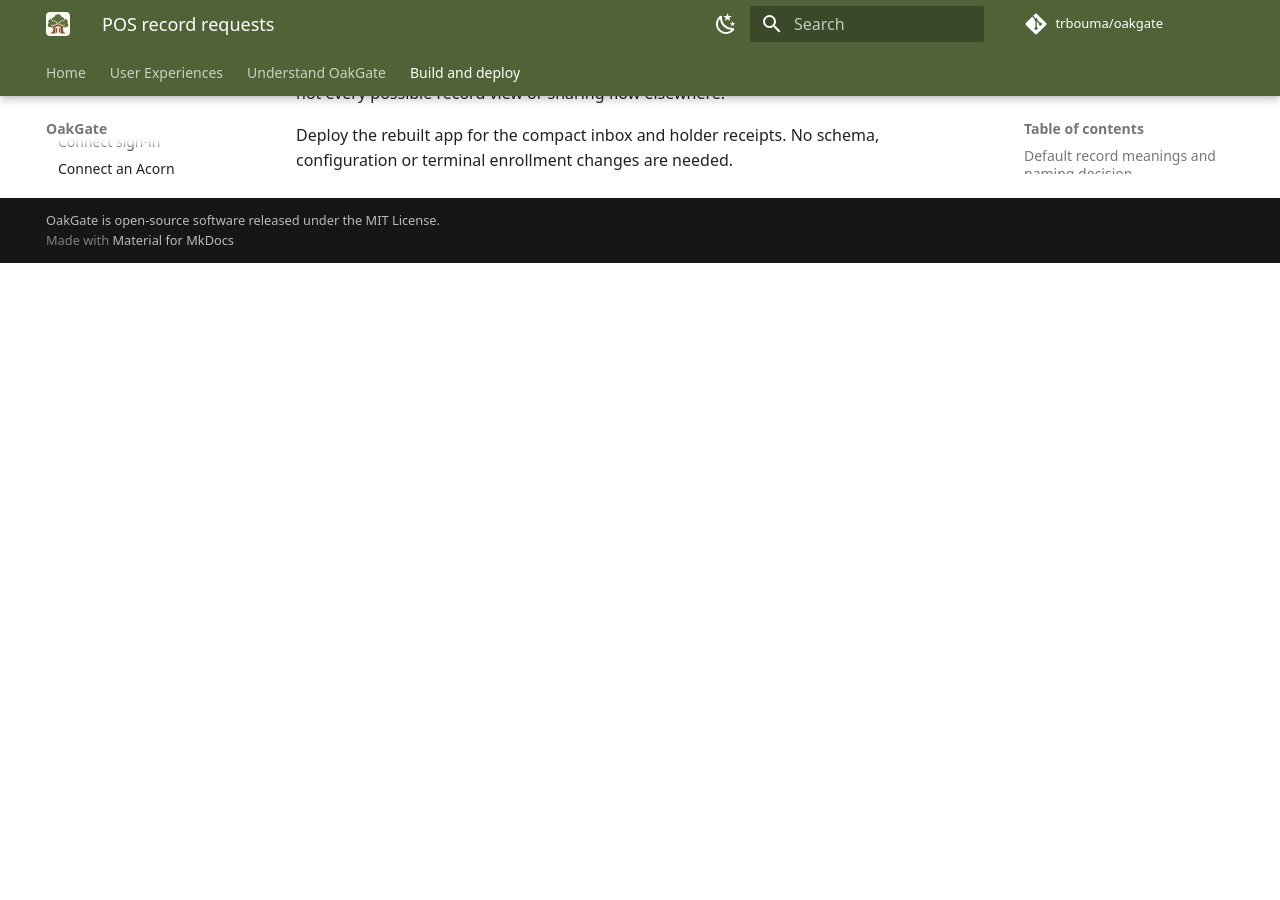
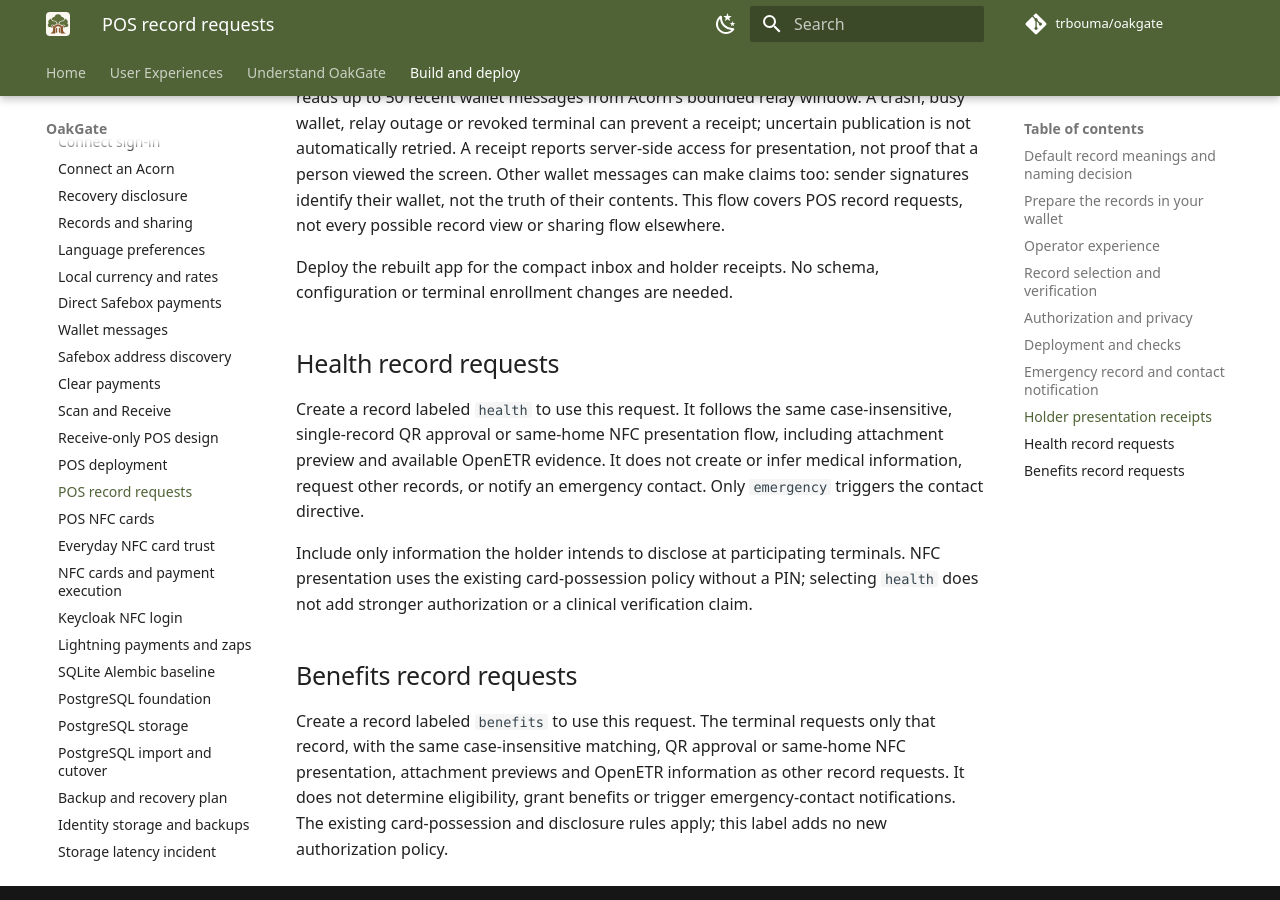
Before and after one commit to trbouma/oakgate, an MkDocs documentation site: the page built from docs/038-pos-record-requests.md, in a window 1280 px wide and 900 px high, scrolled down 5535 px. Built offline with MkDocs 1.6.1 and Material for MkDocs 9.7.7, drawn with Linux system fonts in a browser that asks for light colours; comment, search, counter and statistics services are not loaded; before the commit the page ends 5798 px from its top, so only the background shows below that; some of the changed text lies outside the part shown.

```diff
--- a/docs/038-pos-record-requests.md
+++ b/docs/038-pos-record-requests.md
@@ -1,9 +1,9 @@
 # POS record requests
 
-The **Check a Record** tab lets an activated terminal request a `whoami`, `myinfo`, `emergency`, `member` or `pass` record.
+The **Check a Record** tab lets an activated terminal request a `whoami`, `myinfo`, `emergency`, `health`, `benefits`, `member` or `pass` record.
 This is a presentation for viewing, not a record transfer or a payment instruction.
 `whoami` is the default. `myinfo` holds additional information the wallet holder
-chooses to present beyond their `whoami` record. All five labels are explicitly
+chooses to present beyond their `whoami` record. All seven labels are explicitly
 enabled in the dropdown and server allowlist.
 
 ## Default record meanings and naming decision
@@ -13,6 +13,8 @@ enabled in the dropdown and server allowlist.
 | `whoami` | Introduce myself. | Identity information the holder chooses to present |
 | `myinfo` | Share more about me. | Additional information, presented separately |
 | `emergency` | Information when help is needed. | Emergency information and optional contact directive |
+| `health` | Health information I choose to share. | A separate holder-created health record; no emergency-contact notification |
+| `benefits` | Benefits information I choose to share. | A holder-provided benefits record; no automatic eligibility decision |
 | `member` | **I belong.** | Membership or affiliation, without necessarily including a name or other identity details |
 | `pass` | **I have access.** | Admission, access or another entitlement |
 
@@ -65,7 +67,7 @@ and [One wallet, several counters](user-experiences/one-wallet-several-counters.
 
 ## Operator experience
 
-1. Select **whoami**, **myinfo**, **emergency**, **member** or **pass**, then **Create Request**. A new request clears the previous
+1. Select **whoami**, **myinfo**, **emergency**, **health**, **benefits**, **member** or **pass**, then **Create Request**. A new request clears the previous
    displayed record and invalidates the previous request on this terminal.
 2. The holder scans the QR using their OakGate wallet or phone camera. The wallet
    displays the terminal name and requested label and asks for approval. A holder
@@ -218,3 +220,27 @@ record view or sharing flow elsewhere.
 
 Deploy the rebuilt app for the compact inbox and holder receipts. No schema,
 configuration or terminal enrollment changes are needed.
+
+
+## Health record requests
+
+Create a record labeled `health` to use this request. It follows the same
+case-insensitive, single-record QR approval or same-home NFC presentation flow,
+including attachment preview and available OpenETR evidence. It does not create
+or infer medical information, request other records, or notify an emergency
+contact. Only `emergency` triggers the contact directive.
+
+Include only information the holder intends to disclose at participating
+terminals. NFC presentation uses the existing card-possession policy without a
+PIN; selecting `health` does not add stronger authorization or a clinical
+verification claim.
+
+
+## Benefits record requests
+
+Create a record labeled `benefits` to use this request. The terminal requests
+only that record, with the same case-insensitive matching, QR approval or
+same-home NFC presentation, attachment previews and OpenETR information as other
+record requests. It does not determine eligibility, grant benefits or trigger
+emergency-contact notifications. The existing card-possession and disclosure
+rules apply; this label adds no new authorization policy.
```
Also changed, not shown: 3 other files.
